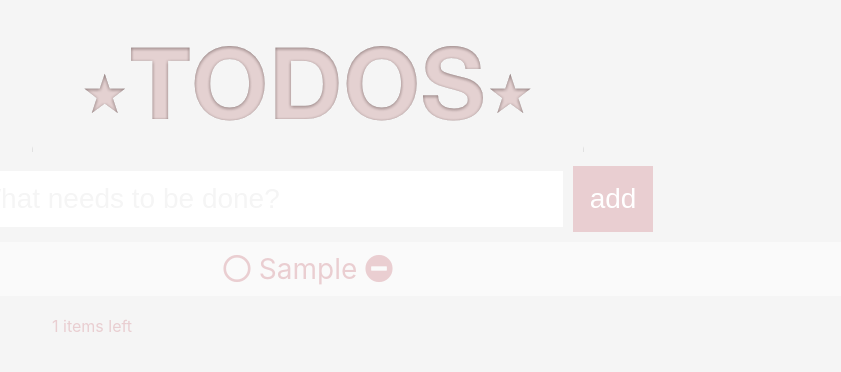
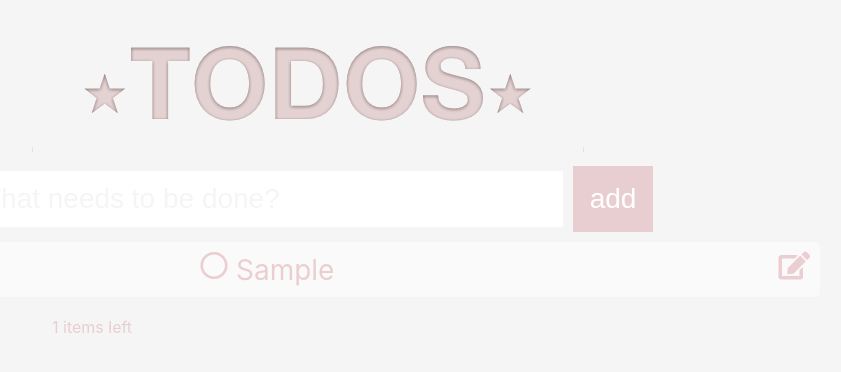
Before and after one commit to Ahmetburhan/SMtodoList, a React (Create React App) app in the folder client/: page / in a window 1280 px wide. Both pictures are taken after typing "Sample" into the empty fields and a click on the button "add". Shown: the top 372 px of the page, without its empty margins (332-1173 px from the left). Built offline with nearby package versions, Linux system fonts and the light colour scheme.

Commit message:
todo edit button

```diff
--- a/client/src/App.css
+++ b/client/src/App.css
@@ -68,7 +68,8 @@ body{
 
 .todoListMain .theList {
   list-style: none;
-  padding-left: 0;
+  padding-left: 10%;
+  padding-right: 10%;
   /* width: 250px; */
 }
 
@@ -88,13 +89,20 @@ body{
 } */
 
 
-.fas.fa-minus-circle:hover {
+.fas.fa-edit{
+  color: #eaced1;
+  cursor: pointer;
+  margin-left: 50px;
+  float: right;
+}
+.fas.fa-edit:hover {
   color: red;
   cursor: pointer
 }
 .far.fa-circle:before {
   color: #eaced1;
-  cursor: pointer
+  cursor: pointer;
+  float: left;
 }
 
 .far.fa-circle:hover {
--- a/client/src/components/toDoItems.js
+++ b/client/src/components/toDoItems.js
@@ -9,12 +9,16 @@ class TodoItems extends Component {
             this.createTasks = this.createTasks.bind(this);
       }
     createTasks=(item)=> {
-        return <li onClick={() => this.delete(item.key)}
-            key={item.key}> <i class="far fa-circle"></i> {item.text} <i class="fas fa-minus-circle"></i></li>
+        return <li key={item.key}> <i onClick={() => this.delete(item.key)} className="far fa-circle"></i> {item.text} <i onClick={() => this.edit(item.key)} className="fas fa-edit"></i></li>
     }
     delete=(key)=> {
         this.props.delete(key);
     }
+
+    edit = (key) => {
+        this.props.edit(key);
+    }
+
 
     render() {
         var todoEntries = this.props.entries;
--- a/client/src/components/todolist.js
+++ b/client/src/components/todolist.js
@@ -33,13 +33,30 @@ class TodoList extends Component {
     }
 
     deleteItem=(key)=> {
-        var filteredItems = this.state.items.filter((item)=> {
+        let filteredItems = this.state.items.filter((item)=> {
             return (item.key !== key);
         });
+
 
         this.setState({
             items: filteredItems
         });
+        this._inputElement.value = "";
+    }
+
+    editItem = (key) => {
+        var filteredItems = this.state.items.filter((item) => {
+            return (item.key !== key);
+        });
+        let editedItems = this.state.items.filter((item) => {
+            return (item.key === key);
+        });
+        console.log(editedItems[0]);
+        this.setState({
+            items: filteredItems
+        });
+        this._inputElement.value = editedItems[0].text;
+
     }
 
 
@@ -55,7 +72,7 @@ class TodoList extends Component {
                     </form>
                 </div>
                 <TodoItems entries={this.state.items}
-                    delete={this.deleteItem} />
+                    delete={this.deleteItem} edit={this.editItem}/>
                     <div className="itemsLeft">{this.state.items && this.state.items.length}   items left</div>
             </div>
         );
```
